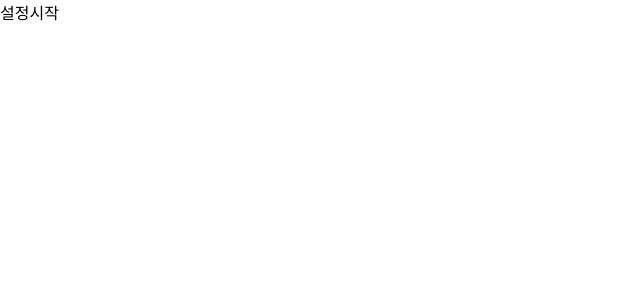
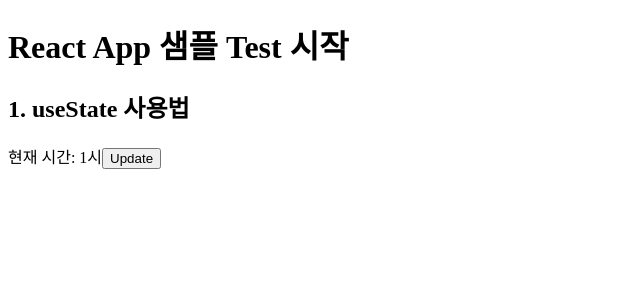
Before and after one commit to HongSun2da/react-star, a React (Create React App) app: page / in a window 1280 px wide. Shown: the top 300 px of the page, without its empty margins (0-640 px from the left). Built offline with nearby package versions, Linux system fonts and the light colour scheme.

Commit message:
usestate 작업

```diff
--- a/src/App.js
+++ b/src/App.js
@@ -1,10 +1,10 @@
-import logo from './logo.svg';
-import './App.css';
+import { useState } from 'react';
 
 function App() {
+
   return (
     <div>
-      설정시작
+      <h1>React App 샘플 Test 시작</h1>
     </div>
   );
 }
--- /dev/null
+++ b/src/Use_State.js
@@ -0,0 +1,28 @@
+import { useState } from 'react';
+
+function Use_State() {
+  const [time, setTime] = useState(1);
+
+  const handleClick = () => {
+    let newTime;
+    if(time >= 12){
+      newTime = 1;
+    } else {
+      newTime = time + 1;
+    }
+    setTime(newTime);
+  }
+
+  console.log('App 업데이트!')
+
+  return (
+    <div>
+      <h2>1. useState 사용법</h2>
+
+      <span>현재 시간: {time}시</span>
+      <button onClick={handleClick}>Update</button>
+    </div>
+  );
+}
+
+export default Use_State;
--- a/src/index.js
+++ b/src/index.js
@@ -1,13 +1,16 @@
 import React from 'react';
 import ReactDOM from 'react-dom/client';
-import './index.css';
+
+import reportWebVitals from './reportWebVitals';
+
 import App from './App';
-import reportWebVitals from './reportWebVitals';
+import Use_State from './Use_State';
 
 const root = ReactDOM.createRoot(document.getElementById('root'));
 root.render(
   <React.StrictMode>
     <App />
+    <Use_State />
   </React.StrictMode>
 );
 
```
